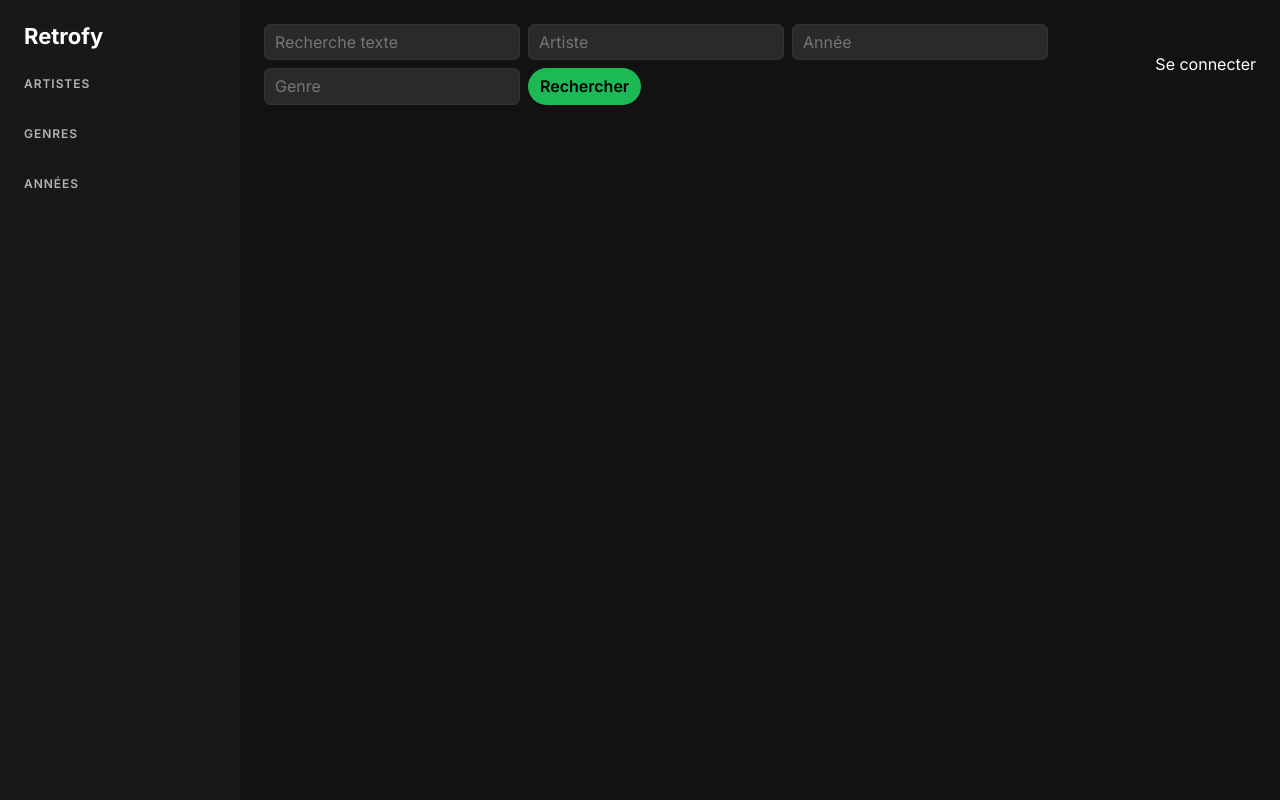
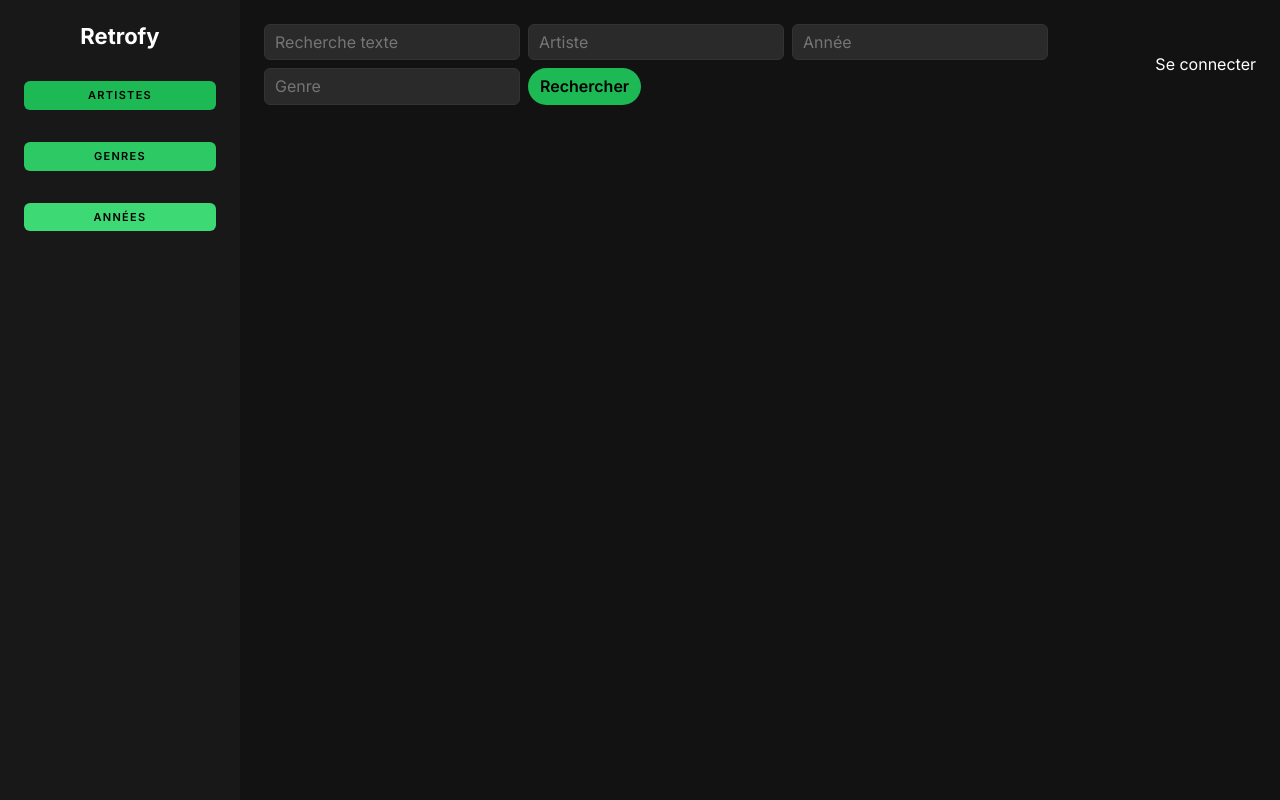
Before and after one commit to erille/Cursor-Retrofy, a Flask app: page / in a window 1280 px wide. Run offline with Flask 3, Linux system fonts and the light colour scheme; data that the repository does not hold is empty.

Commit message:
Menu gauche refait

```diff
--- a/app.py
+++ b/app.py
@@ -154,7 +154,7 @@ def get_years_with_counts(db: sqlite3.Connection) -> List[sqlite3.Row]:
         FROM records
         WHERE year IS NOT NULL AND TRIM(CAST(year AS TEXT)) <> ''
         GROUP BY year
-        ORDER BY num_records DESC, year DESC
+        ORDER BY year DESC
         """
     )
     return cur.fetchall()
--- a/static/styles.css
+++ b/static/styles.css
@@ -2,16 +2,19 @@
 *{ box-sizing: border-box; }
 body{ margin:0; background:var(--bg); color:var(--text); font-family:Inter, system-ui, -apple-system, Segoe UI, Roboto, Arial, sans-serif; }
 .layout{ display:flex; min-height:100vh; }
-.sidebar{ width:240px; background:var(--panel); padding:24px; position:sticky; top:0; height:100vh; }
-.brand{ color:var(--text); text-decoration:none; font-weight:700; font-size:22px; }
-.nav-block{ margin-top:16px; }
-.nav-title{ width:100%; text-align:left; background:transparent; color:var(--muted); font-size:12px; text-transform:uppercase; letter-spacing:.08em; margin:12px 0 8px; border:none; cursor:pointer; padding:0; }
-.nav-list{ list-style:none; padding:0; margin:0; display:flex; flex-direction:column; gap:6px; max-height:240px; overflow:auto; }
+.sidebar{ width:240px; background:var(--panel); padding:24px; position:sticky; top:0; height:100vh; display:flex; flex-direction:column; }
+.brand{ color:var(--text); text-decoration:none; font-weight:700; font-size:22px; text-align:center; margin-bottom:32px; }
+.nav-block{ margin-bottom:20px; }
+.nav-title{ width:100%; text-align:center; background:#1db954; color:#000; font-size:11px; text-transform:uppercase; letter-spacing:.12em; margin:0 0 12px; border:none; cursor:pointer; padding:8px 12px; border-radius:6px; font-weight:600; }
+.nav-block:nth-child(3) .nav-title{ background:#2dc964; }
+.nav-block:nth-child(4) .nav-title{ background:#3dd974; }
+.nav-list{ list-style:none; padding:0; margin:0; display:flex; flex-direction:column; gap:4px; max-height:200px; overflow:auto; scrollbar-width:none; -ms-overflow-style:none; }
+.nav-list::-webkit-scrollbar{ display:none; }
 .nav-list.collapsed{ display:none; }
-.nav-list li a{ display:flex; justify-content:space-between; align-items:center; gap:8px; padding:6px 8px; border-radius:6px; color:#fff; text-decoration:none; background:transparent; }
-.nav-list li a:hover{ background:#2a2a2a; }
-.nav-list .name{ overflow:hidden; text-overflow:ellipsis; white-space:nowrap; }
-.nav-list .count{ color:var(--muted); font-variant-numeric:tabular-nums; }
+.nav-list li a{ display:flex; justify-content:space-between; align-items:center; gap:8px; padding:8px 10px; border-radius:6px; color:#fff; text-decoration:none; background:transparent; font-family:'Inter', sans-serif; font-weight:400; transition:all .15s ease; }
+.nav-list li a:hover{ background:rgba(255,255,255,.08); transform:translateX(2px); }
+.nav-list .name{ overflow:hidden; text-overflow:ellipsis; white-space:nowrap; font-size:13px; }
+.nav-list .count{ color:var(--muted); font-variant-numeric:tabular-nums; font-size:11px; font-weight:500; }
 .content{ flex:1; padding:24px; }
 .flash{ margin-bottom:16px; }
 .flash-item{ padding:10px 12px; border-radius:6px; margin-bottom:8px; background:#2a2a2a; }
```
